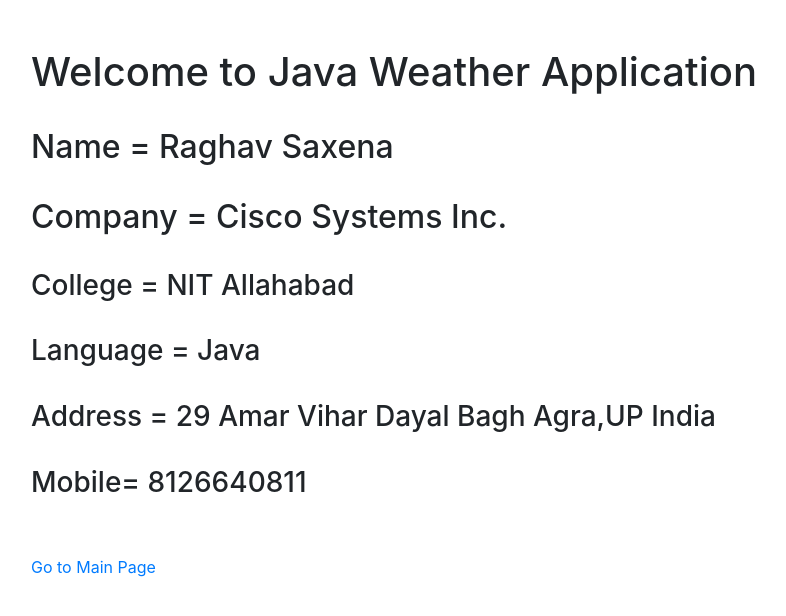
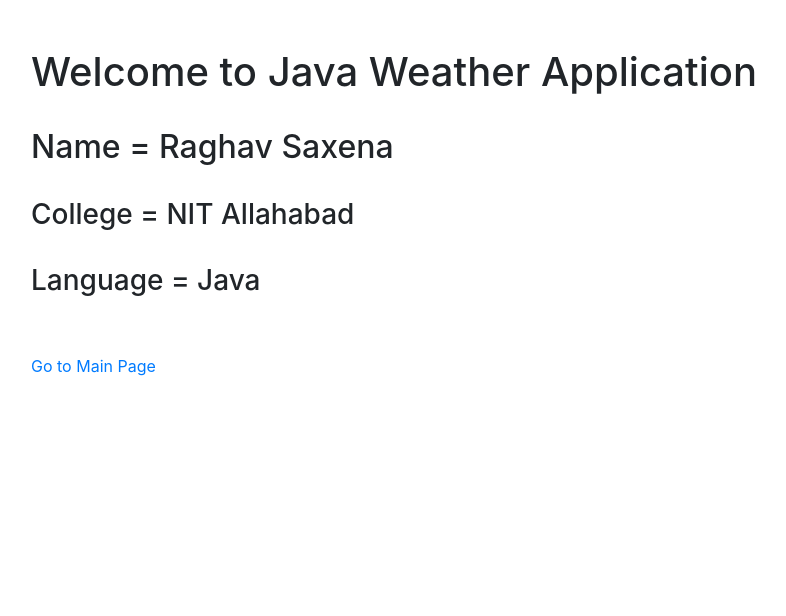
Before and after one commit to RaghavSaxena96/Weather-Forecasting-Java, a plain HTML site: page WebContent/about.html in a window 1280 px wide. Shown: the whole page, without its empty margins (54-840 px from the left). Drawn offline with nearby package versions, Linux system fonts and the light colour scheme.

Commit message:
Update about.html

```diff
--- a/WebContent/about.html
+++ b/WebContent/about.html
@@ -18,11 +18,8 @@
 
 	<h1>Welcome to Java Weather Application</h1><br/>
 	<h2>Name = Raghav Saxena</h1><br/>
-	<h2>Company = Cisco Systems Inc.</h2><br/>
 	<h3>College =  NIT Allahabad</h3><br/>
 	<h3>Language =  Java </h3><br/>
-	<h3>Address = 29 Amar Vihar Dayal Bagh Agra,UP India</h3><br/>
-	<h3> Mobile= 8126640811 </h3><br/>
 	<br/>
 	<div id="back"><a href="index.html">Go to Main Page</a></div>
 
```
